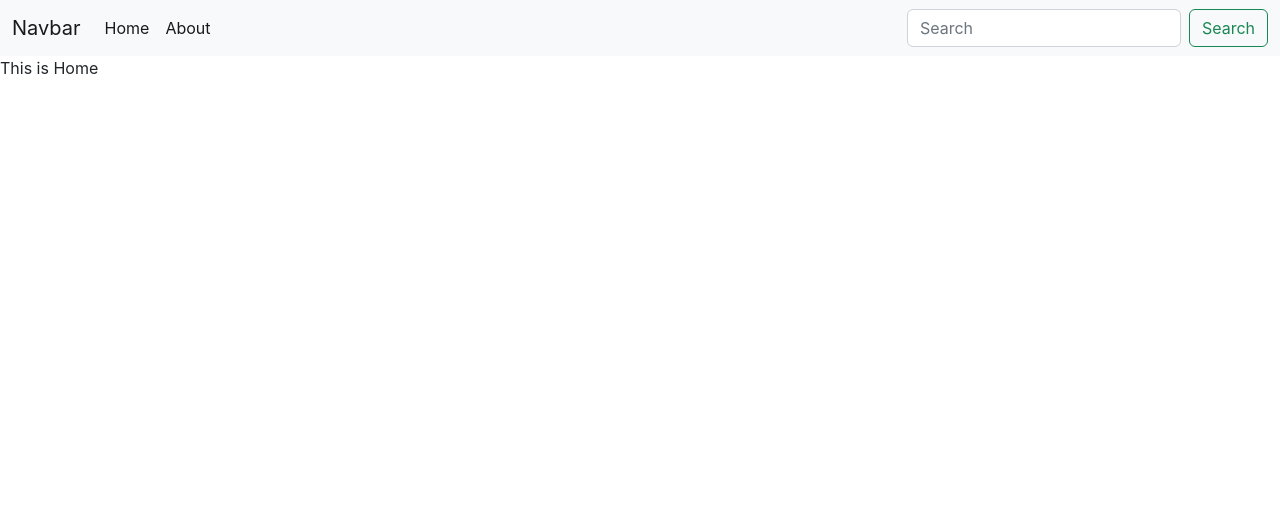
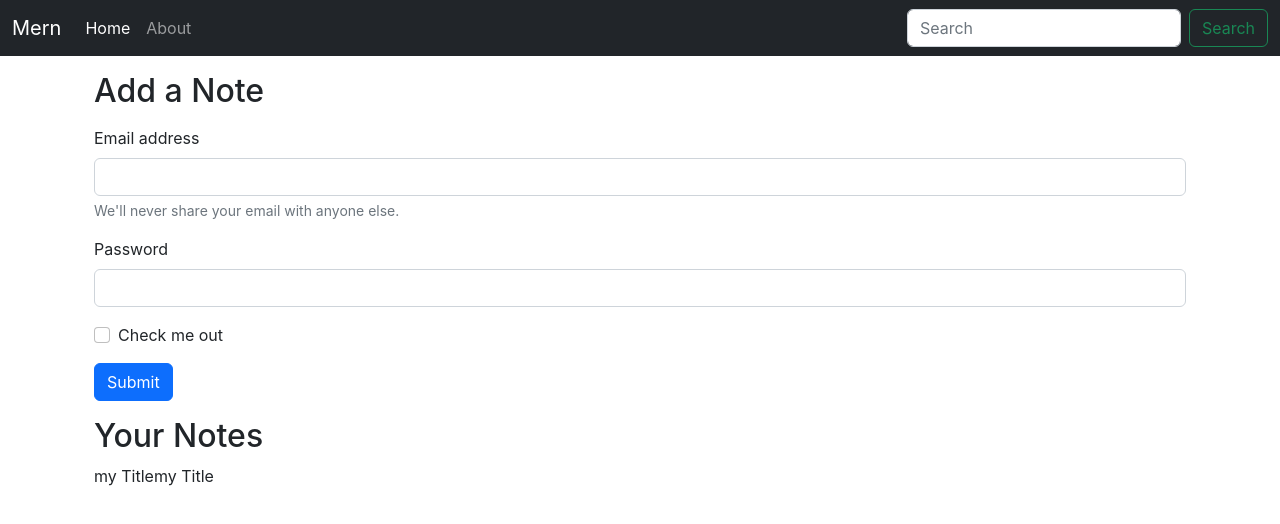
Before and after one commit to anshul45/mernWebsite, a React (Create React App) app: page / in a window 1280 px wide. Shown: the top 524 px of the page. Built offline with nearby package versions, Linux system fonts and the light colour scheme.

Commit message:
adding note from context

```diff
--- a/src/App.js
+++ b/src/App.js
@@ -3,16 +3,21 @@ import { Routes, Route, BrowserRouter } from "react-router-dom";
 import Navbar from "./components/Navbar";
 import Home from "./components/Home";
 import About from "./components/About";
+import NoteState from "./context/NotesStates";
 function App() {
   return (
     <>
+      <NoteState>
         <BrowserRouter>
           <Navbar />
+          <div className="container">
             <Routes>
               <Route exact path="/" element={<Home />} />
               <Route exact path="/about" element={<About />} />
             </Routes>
+          </div>
         </BrowserRouter>
+      </NoteState>
     </>
   );
 }
--- a/src/components/About.js
+++ b/src/components/About.js
@@ -1,5 +1,4 @@
 import React from "react";
-
 const About = () => {
   return <div>This is About</div>;
 };
--- a/src/components/Home.js
+++ b/src/components/Home.js
@@ -1,7 +1,61 @@
-import React from "react";
+import React, { useContext } from "react";
+import NoteContext from "../context/NoteContext";
+const Home = () => {
+  const context = useContext(NoteContext);
+  const { notes, setNotes } = context;
+  return (
+    <div>
+      <div className="container my-3">
+        <h2>Add a Note</h2>
+        <form className="my-3">
+          <div className="mb-3">
+            <label for="exampleInputEmail1" className="form-label">
+              Email address
+            </label>
+            <input
+              type="email"
+              className="form-control"
+              id="exampleInputEmail1"
+              aria-describedby="emailHelp"
+            />
+            <div id="emailHelp" className="form-text">
+              We'll never share your email with anyone else.
+            </div>
+          </div>
+          <div className="mb-3">
+            <label for="exampleInputPassword1" className="form-label">
+              Password
+            </label>
+            <input
+              type="password"
+              className="form-control"
+              id="exampleInputPassword1"
+            />
+          </div>
+          <div className="mb-3 form-check">
+            <input
+              type="checkbox"
+              className="form-check-input"
+              id="exampleCheck1"
+            />
+            <label className="form-check-label" for="exampleCheck1">
+              Check me out
+            </label>
+          </div>
+          <button type="submit" className="btn btn-primary">
+            Submit
+          </button>
+        </form>
+      </div>
 
-const home = () => {
-  return <div>This is Home</div>;
+      <div className="container my-3">
+        <h2>Your Notes</h2>
+        {notes.map((note) => {
+          return note.title;
+        })}
+      </div>
+    </div>
+  );
 };
 
-export default home;
+export default Home;
--- a/src/components/Navbar.js
+++ b/src/components/Navbar.js
@@ -1,14 +1,18 @@
-import React from "react";
+import React, { useEffect } from "react";
 
-import { Link } from "react-router-dom";
+import { Link, useLocation } from "react-router-dom";
 
 const Navbar = () => {
+  let location = useLocation();
+  useEffect(() => {
+    console.log(location);
+  }, [location]);
   return (
     <div>
-      <nav className="navbar navbar-expand-lg bg-light">
+      <nav className="navbar navbar-expand-lg navbar-dark bg-dark">
         <div className="container-fluid">
           <Link className="navbar-brand" to="/">
-            Navbar
+            Mern
           </Link>
           <button
             className="navbar-toggler"
@@ -24,13 +28,21 @@ const Navbar = () => {
           <div className="collapse navbar-collapse" id="navbarSupportedContent">
             <ul className="navbar-nav me-auto mb-2 mb-lg-0">
               <li className="nav-item">
-                <Link className="nav-link active" aria-current="page" to="/">
+                <Link
+                  className={`nav-link ${
+                    location.pathname === "/" ? "active" : ""
+                  }`}
+                  aria-current="page"
+                  to="/"
+                >
                   Home
                 </Link>
               </li>
               <li className="nav-item">
                 <Link
-                  className="nav-link active"
+                  className={`nav-link ${
+                    location.pathname === "/about" ? "active" : ""
+                  }`}
                   aria-current="page"
                   to="/about"
                 >
--- /dev/null
+++ b/src/context/NoteContext.js
@@ -0,0 +1,5 @@
+import { createContext } from "react";
+
+const noteContext = createContext();
+
+export default noteContext;
--- /dev/null
+++ b/src/context/NotesStates.js
@@ -0,0 +1,32 @@
+import { useState } from "react";
+import NoteContext from "./NoteContext";
+const NoteState = (props) => {
+  const notesInitial = [
+    {
+      _id: "638f4f7f0555158ec2709c0e",
+      user: "638cb0d9dc0a785871cad748",
+      title: "my Title",
+      description: "Please wake up early",
+      tag: "personal",
+      date: "2022-12-06T14:19:43.844Z",
+      __v: 0,
+    },
+    {
+      _id: "638f4f840555158ec2709c10",
+      user: "638cb0d9dc0a785871cad748",
+      title: "my Title",
+      description: "Please wake up early",
+      tag: "personal",
+      date: "2022-12-06T14:19:48.133Z",
+      __v: 0,
+    },
+  ];
+  const [notes, setNotes] = useState(notesInitial);
+  return (
+    <NoteContext.Provider value={{ notes, setNotes }}>
+      {props.children}
+    </NoteContext.Provider>
+  );
+};
+
+export default NoteState;
```
Also changed, not shown: 1 other file (tests, documents, lock files or other folders). Lines whose indentation alone changed are shown as unchanged.
